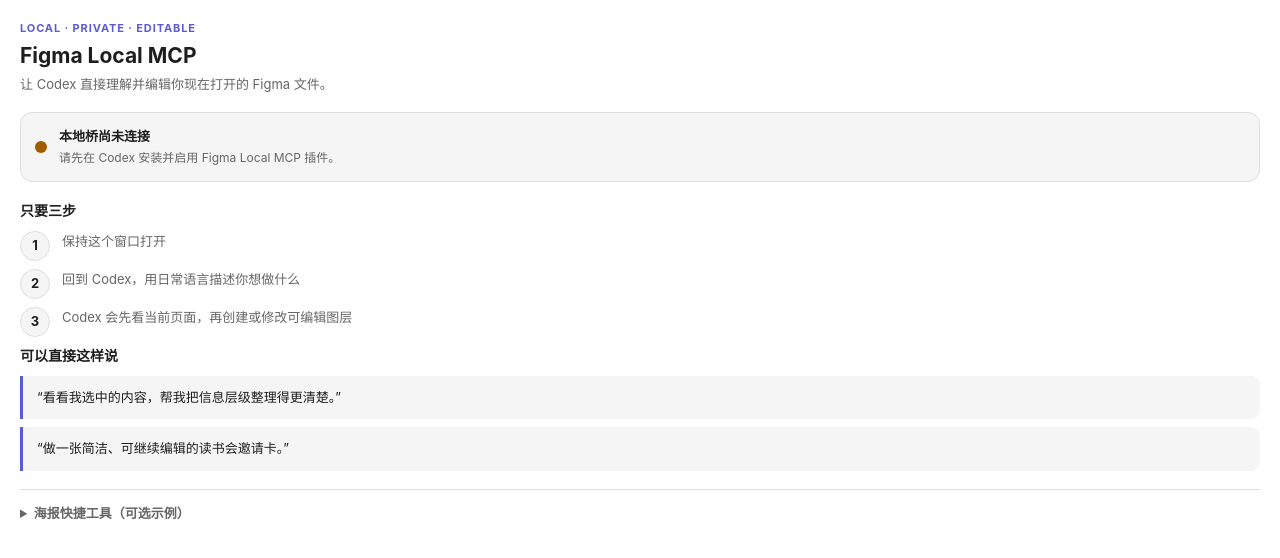
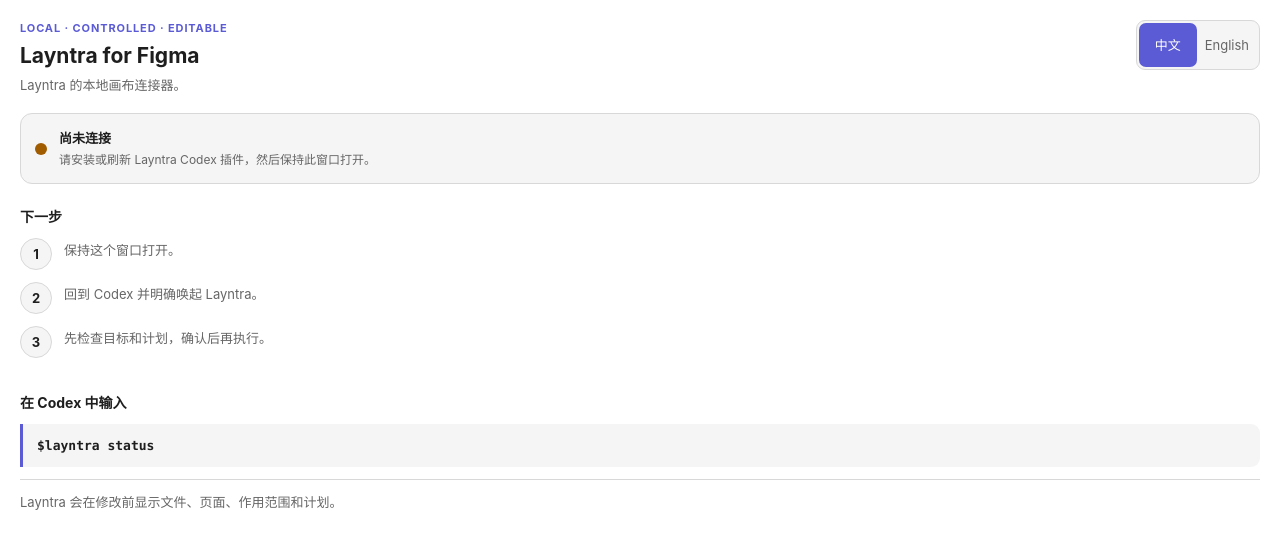
Before and after one commit to cosmobimetal956/Layntra, a website: page apps/figma-plugin/ui.html in a window 1280 px wide. Drawn offline with Linux system fonts and the light colour scheme.

Commit message:
feat: add bilingual Layntra Figma companion

```diff
--- a/apps/figma-plugin/ui.html
+++ b/apps/figma-plugin/ui.html
@@ -10,7 +10,7 @@
         --surface: var(--figma-color-bg-secondary, #f5f5f5);
         --text: var(--figma-color-text, #1e1e1e);
         --muted: var(--figma-color-text-secondary, #666666);
-        --border: var(--figma-color-border, #dedede);
+        --border: var(--figma-color-border, #d8d8d8);
         --brand: #5b5bd6;
         --success: #16825d;
         --warning: #a15c00;
@@ -20,14 +20,44 @@
       body {
         margin: 0;
         padding: 20px;
-        font: 13px/1.5 Inter, -apple-system, BlinkMacSystemFont, "PingFang SC", sans-serif;
+        font: 13px/1.55 Inter, -apple-system, BlinkMacSystemFont, "PingFang SC", sans-serif;
         color: var(--text);
         background: var(--bg);
       }
+      header { display: flex; gap: 12px; align-items: flex-start; justify-content: space-between; }
       h1 { margin: 0; font-size: 21px; line-height: 1.25; }
-      h2 { margin: 0 0 10px; font-size: 14px; }
+      h2 { margin: 22px 0 10px; font-size: 14px; }
       p { margin: 6px 0 0; color: var(--muted); }
-      .eyebrow { margin-bottom: 6px; color: var(--brand); font-size: 11px; font-weight: 700; letter-spacing: .08em; text-transform: uppercase; }
+      button { font: inherit; }
+      .eyebrow {
+        margin-bottom: 6px;
+        color: var(--brand);
+        font-size: 11px;
+        font-weight: 700;
+        letter-spacing: .08em;
+        text-transform: uppercase;
+      }
+      .language {
+        display: flex;
+        padding: 2px;
+        border: 1px solid var(--border);
+        border-radius: 9px;
+        background: var(--surface);
+      }
+      .language button {
+        min-width: 58px;
+        min-height: 44px;
+        padding: 0 8px;
+        border: 0;
+        border-radius: 7px;
+        color: var(--muted);
+        background: transparent;
+        cursor: pointer;
+      }
+      .language button[aria-pressed="true"] {
+        color: #ffffff;
+        background: var(--brand);
+      }
       .status {
         display: flex;
         gap: 12px;
@@ -38,20 +68,21 @@
         border-radius: var(--radius);
         background: var(--surface);
       }
-      .dot { width: 12px; height: 12px; flex: 0 0 auto; border-radius: 50%; background: var(--warning); }
+      .dot {
+        width: 12px;
+        height: 12px;
+        flex: 0 0 auto;
+        border-radius: 50%;
+        background: var(--warning);
+      }
       .status.connected .dot { background: var(--success); }
-      .status strong { display: block; }
-      .status span { display: block; margin-top: 2px; color: var(--muted); font-size: 12px; }
-      .steps {
-        margin: 0;
-        padding: 0;
-        list-style: none;
-        counter-reset: step;
-      }
+      .status strong, .status span { display: block; }
+      .status span { margin-top: 2px; color: var(--muted); font-size: 12px; }
+      .steps { margin: 0; padding: 0; list-style: none; counter-reset: step; }
       .steps li {
         position: relative;
-        min-height: 38px;
-        padding: 1px 0 14px 42px;
+        min-height: 44px;
+        padding: 2px 0 14px 44px;
         color: var(--muted);
       }
       .steps li::before {
@@ -61,8 +92,8 @@
         left: 0;
         top: 0;
         display: grid;
-        width: 28px;
-        height: 28px;
+        width: 30px;
+        height: 30px;
         place-items: center;
         border: 1px solid var(--border);
         border-radius: 50%;
@@ -70,151 +101,159 @@
         background: var(--surface);
         font-weight: 700;
       }
-      .prompt {
-        margin-top: 8px;
+      code {
+        display: block;
+        margin-top: 9px;
         padding: 12px 14px;
+        overflow-wrap: anywhere;
         border-left: 3px solid var(--brand);
         border-radius: 0 9px 9px 0;
+        color: var(--text);
         background: var(--surface);
-        color: var(--text);
+        font: 600 13px/1.5 ui-monospace, SFMono-Regular, Menlo, monospace;
       }
-      details { margin-top: 18px; border-top: 1px solid var(--border); padding-top: 14px; }
-      summary { cursor: pointer; color: var(--muted); font-weight: 600; }
-      label { display: block; margin: 10px 0 5px; font-weight: 600; }
-      input { width: 100%; padding: 8px; border: 1px solid var(--border); border-radius: 7px; background: transparent; color: inherit; }
-      button {
-        width: 100%;
-        min-height: 40px;
-        margin-top: 10px;
-        border: 0;
-        border-radius: 8px;
-        background: var(--brand);
-        color: #fff;
-        font-weight: 700;
-        cursor: pointer;
+      .note { margin-top: 12px; padding-top: 12px; border-top: 1px solid var(--border); }
+      :focus-visible { outline: 3px solid #8b8bf0; outline-offset: 2px; }
+      @media (prefers-reduced-motion: reduce) {
+        *, *::before, *::after { scroll-behavior: auto !important; transition: none !important; }
       }
-      button:disabled { opacity: .55; cursor: wait; }
-      #message { min-height: 20px; margin-top: 10px; color: var(--muted); }
-      #message.error { color: #c43232; }
-      #message.success { color: var(--success); }
-      :focus-visible { outline: 3px solid #8b8bf0; outline-offset: 2px; }
-      @media (prefers-reduced-motion: reduce) { * { scroll-behavior: auto !important; } }
     </style>
   </head>
   <body>
-    <div class="eyebrow">LOCAL · PRIVATE · EDITABLE</div>
-    <h1>Figma Local MCP</h1>
-    <p>让 Codex 直接理解并编辑你现在打开的 Figma 文件。</p>
+    <header>
+      <div>
+        <div class="eyebrow">LOCAL · CONTROLLED · EDITABLE</div>
+        <h1>Layntra for Figma</h1>
+        <p data-copy="intro">Layntra 的本地画布连接器。</p>
+      </div>
+      <div class="language" role="group" aria-label="Language / 语言">
+        <button id="lang-zh" type="button" aria-pressed="true">中文</button>
+        <button id="lang-en" type="button" aria-pressed="false">English</button>
+      </div>
+    </header>
 
-    <section id="connection" class="status" aria-live="polite">
+    <section id="connection" class="status" aria-live="polite" aria-atomic="true">
       <div class="dot" aria-hidden="true"></div>
       <div>
-        <strong id="connection-title">正在连接本地桥…</strong>
-        <span id="connection-detail">窗口保持打开即可，不需要 Figma Token。</span>
+        <strong id="connection-title">正在连接…</strong>
+        <span id="connection-detail">请保持此窗口打开。</span>
       </div>
     </section>
 
-    <h2>只要三步</h2>
+    <h2 data-copy="stepsTitle">下一步</h2>
     <ol class="steps">
-      <li>保持这个窗口打开</li>
-      <li>回到 Codex，用日常语言描述你想做什么</li>
-      <li>Codex 会先看当前页面，再创建或修改可编辑图层</li>
+      <li data-copy="stepKeep">保持这个窗口打开。</li>
+      <li data-copy="stepReturn">回到 Codex 并明确唤起 Layntra。</li>
+      <li data-copy="stepControl">先检查目标和计划，确认后再执行。</li>
     </ol>
 
-    <h2>可以直接这样说</h2>
-    <div class="prompt">“看看我选中的内容，帮我把信息层级整理得更清楚。”</div>
-    <div class="prompt">“做一张简洁、可继续编辑的读书会邀请卡。”</div>
-
-    <details>
-      <summary>海报快捷工具（可选示例）</summary>
-      <label for="photo">嘉宾照片</label>
-      <input id="photo" type="file" accept="image/png,image/jpeg,image/webp" />
-      <button id="replace">替换模板照片</button>
-
-      <label for="guest">嘉宾名</label>
-      <input id="guest" />
-      <label for="date">日期</label>
-      <input id="date" />
-      <label for="time">时间</label>
-      <input id="time" />
-      <button id="details">更新已填写文字</button>
-    </details>
-
-    <div id="message" role="status"></div>
+    <h2 data-copy="startTitle">在 Codex 中输入</h2>
+    <code>$layntra status</code>
+    <p class="note" data-copy="controlNote">
+      Layntra 会在修改前显示文件、页面、作用范围和计划。
+    </p>
 
     <script>
-      const $ = (id) => document.getElementById(id);
-      const post = (pluginMessage) => parent.postMessage({ pluginMessage }, "*");
-      const message = $("message");
+      const copy = {
+        "zh-CN": {
+          intro: "Layntra 的本地画布连接器。",
+          connectingTitle: "正在连接…",
+          connectingDetail: "请保持此窗口打开。",
+          connectedTitle: "已连接",
+          connectedDetail: "回到 Codex，输入 $layntra status。",
+          disconnectedTitle: "尚未连接",
+          disconnectedDetail: "请安装或刷新 Layntra Codex 插件，然后保持此窗口打开。",
+          stepsTitle: "下一步",
+          stepKeep: "保持这个窗口打开。",
+          stepReturn: "回到 Codex 并明确唤起 Layntra。",
+          stepControl: "先检查目标和计划，确认后再执行。",
+          startTitle: "在 Codex 中输入",
+          controlNote: "Layntra 会在修改前显示文件、页面、作用范围和计划。"
+        },
+        en: {
+          intro: "The local canvas companion for Layntra.",
+          connectingTitle: "Connecting…",
+          connectingDetail: "Keep this window open.",
+          connectedTitle: "Connected",
+          connectedDetail: "Return to Codex and enter $layntra status.",
+          disconnectedTitle: "Not connected",
+          disconnectedDetail: "Install or refresh the Layntra Codex plugin, then keep this window open.",
+          stepsTitle: "Next steps",
+          stepKeep: "Keep this window open.",
+          stepReturn: "Return to Codex and invoke Layntra explicitly.",
+          stepControl: "Review the target and plan before you apply.",
+          startTitle: "Enter in Codex",
+          controlNote: "Layntra shows the file, page, target, and plan before making changes."
+        }
+      };
+
+      let language = "zh-CN";
+      let state = "connecting";
       let bridge;
       let retryTimer;
 
-      function setMessage(text, kind = "") {
-        message.textContent = text;
-        message.className = kind;
+      function render() {
+        const strings = copy[language];
+        document.documentElement.lang = language;
+        document.querySelectorAll("[data-copy]").forEach((element) => {
+          element.textContent = strings[element.dataset.copy];
+        });
+        document.getElementById("lang-zh").setAttribute("aria-pressed", String(language === "zh-CN"));
+        document.getElementById("lang-en").setAttribute("aria-pressed", String(language === "en"));
+        const title = document.getElementById("connection-title");
+        const detail = document.getElementById("connection-detail");
+        const status = document.getElementById("connection");
+        status.classList.toggle("connected", state === "connected");
+        title.textContent = strings[`${state}Title`];
+        detail.textContent = strings[`${state}Detail`];
       }
 
-      function setConnection(connected) {
-        $("connection").classList.toggle("connected", connected);
-        $("connection-title").textContent = connected ? "已连接，可以开始" : "本地桥尚未连接";
-        $("connection-detail").textContent = connected
-          ? "现在回到 Codex，直接描述你想完成的设计。"
-          : "请先在 Codex 安装并启用 Figma Local MCP 插件。";
+      function setLanguage(nextLanguage) {
+        language = nextLanguage;
+        render();
       }
+
+      document.getElementById("lang-zh").onclick = () => setLanguage("zh-CN");
+      document.getElementById("lang-en").onclick = () => setLanguage("en");
 
       function connectBridge() {
         clearTimeout(retryTimer);
+        state = "connecting";
+        render();
         bridge = new WebSocket("ws://localhost:3846");
         bridge.onopen = () => {
-          setConnection(true);
-          bridge.send(JSON.stringify({ type: "hello", client: "ai-poster-assistant" }));
+          state = "connected";
+          render();
+          bridge.send(JSON.stringify({ type: "hello", client: "layntra-figma" }));
         };
         bridge.onclose = () => {
-          setConnection(false);
+          state = "disconnected";
+          render();
           retryTimer = setTimeout(connectBridge, 2000);
         };
         bridge.onerror = () => bridge.close();
         bridge.onmessage = (event) => {
           const incoming = JSON.parse(event.data);
           if (incoming.type === "command") {
-            post({ type: "mcp-command", requestId: incoming.requestId, command: incoming.command, args: incoming.args });
+            parent.postMessage({ pluginMessage: {
+              type: "mcp-command",
+              requestId: incoming.requestId,
+              command: incoming.command,
+              args: incoming.args
+            } }, "*");
           }
         };
       }
-      connectBridge();
-
-      $("replace").onclick = async () => {
-        const file = $("photo").files[0];
-        if (!file) return setMessage("请先选择一张照片。", "error");
-        $("replace").disabled = true;
-        setMessage("正在替换照片…");
-        const bytes = Array.from(new Uint8Array(await file.arrayBuffer()));
-        post({ type: "replace-photo", bytes });
-      };
-
-      $("details").onclick = () => {
-        $("details").disabled = true;
-        setMessage("正在更新文字…");
-        post({
-          type: "apply-details",
-          guestName: $("guest").value,
-          date: $("date").value,
-          time: $("time").value,
-          dateTime: [$("date").value, $("time").value].filter(Boolean).join(" · ")
-        });
-      };
 
       onmessage = (event) => {
         const incoming = event.data.pluginMessage;
-        if (!incoming) return;
-        if (incoming.type === "mcp-result") {
-          if (bridge?.readyState === WebSocket.OPEN) bridge.send(JSON.stringify(incoming));
-          return;
+        if (incoming && incoming.type === "mcp-result" && bridge?.readyState === WebSocket.OPEN) {
+          bridge.send(JSON.stringify(incoming));
         }
-        $("replace").disabled = false;
-        $("details").disabled = false;
-        setMessage(incoming.message, incoming.type);
       };
+
+      render();
+      connectBridge();
     </script>
   </body>
 </html>
```
Also changed, not shown: test/plugin-ui.test.js (added, +27 -0 lines), apps/figma-plugin/manifest.json.
